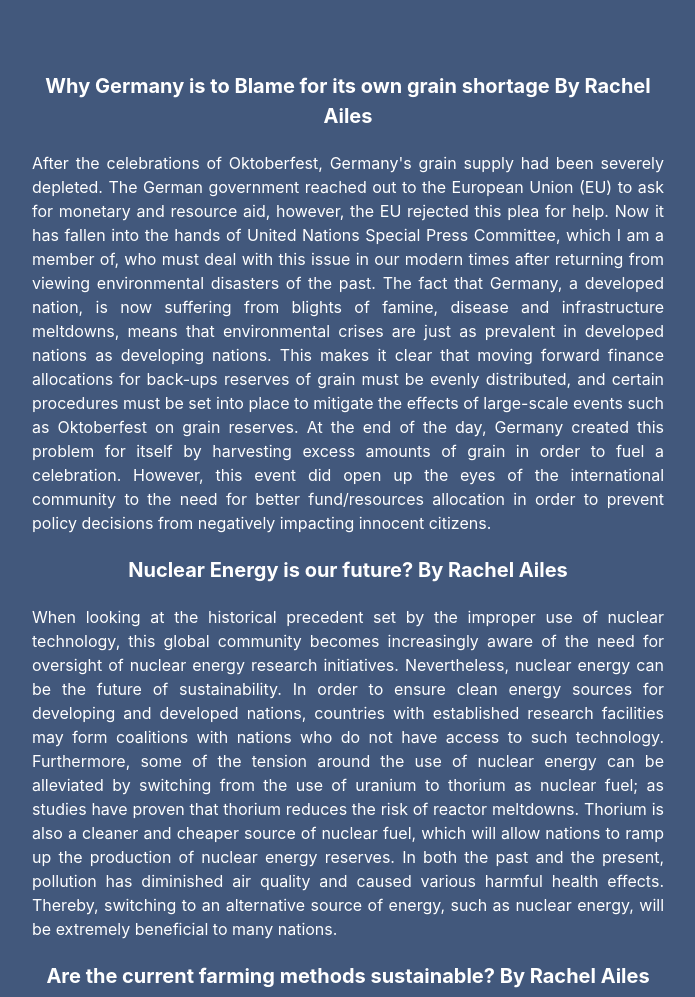
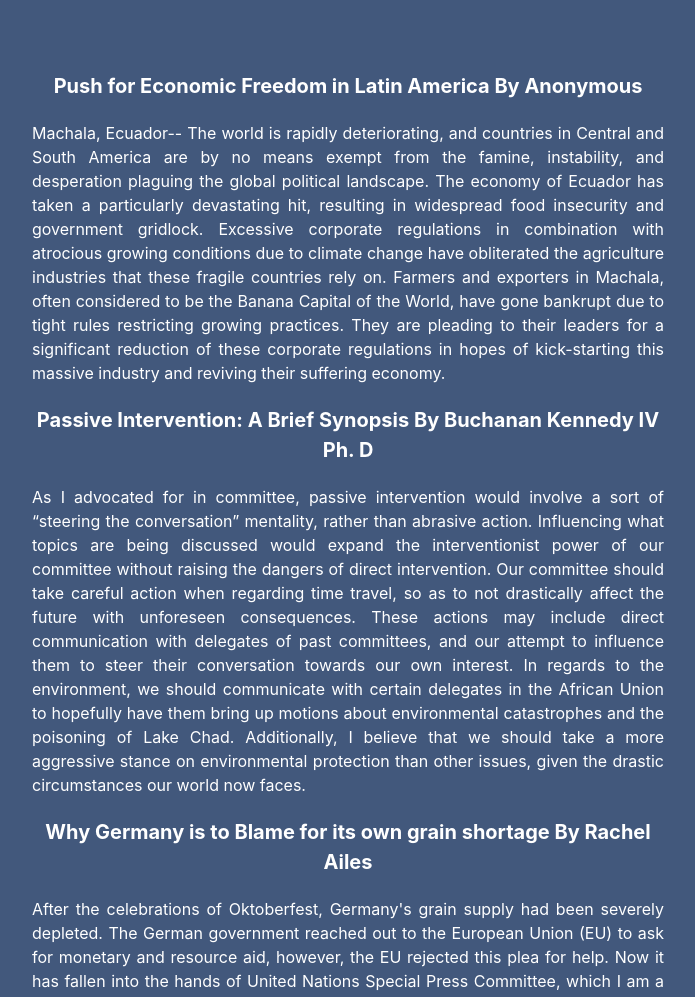
Before and after one commit to dcizmarik/E7TimeCapsule, a plain HTML site: page index.html in a window 1280 px wide. Shown: the part 320-1317 px from the top of the page, without its empty margins (292-987 px from the left). Drawn offline with Linux system fonts and the light colour scheme.

Commit message:
pushing updates

```diff
--- a/index.html
+++ b/index.html
@@ -25,6 +25,22 @@
         <div id="spacer"></div>
 
         <div id="essay-content" class="center" width="100%">
+
+            <h3>Push for Economic Freedom in Latin America By Anonymous</h3>
+            <p>Machala, Ecuador-- The world is rapidly deteriorating, and countries in Central and South America are by no means exempt from the famine, instability, and desperation plaguing the global political landscape. The economy of Ecuador has taken a particularly devastating hit, resulting in widespread food insecurity and government gridlock. Excessive corporate regulations in combination with atrocious growing conditions due to climate change have obliterated the agriculture industries that these fragile countries rely on. Farmers and exporters in Machala, often considered to be the Banana Capital of the World, have gone bankrupt due to tight rules restricting growing practices. They are pleading to their leaders for a significant reduction of these corporate regulations in hopes of kick-starting this massive industry and reviving their suffering economy.
+</p>
+
+    <h3>Passive Intervention: A Brief Synopsis By Buchanan Kennedy IV Ph. D
+</h3>
+<p>As I advocated for in committee, passive intervention would involve a sort of “steering the conversation” mentality, rather than abrasive action. Influencing what topics are being discussed would expand the interventionist power of our committee without raising the dangers of direct intervention. Our committee should take careful action when regarding time travel, so as to not drastically affect the future with unforeseen consequences. These actions may include direct communication with delegates of past committees, and our attempt to influence them to steer their conversation towards our own interest. In regards to the environment, we should communicate with certain delegates in the African Union to hopefully have them bring up motions about environmental catastrophes and the poisoning of Lake Chad. Additionally, I believe that we should take a more aggressive stance on environmental protection than other issues, given the drastic circumstances our world now faces.
+</p>
+
+
+
+
+
+
+
 
             <h3>Why Germany is to Blame for its own grain shortage
 By Rachel Ailes
```
